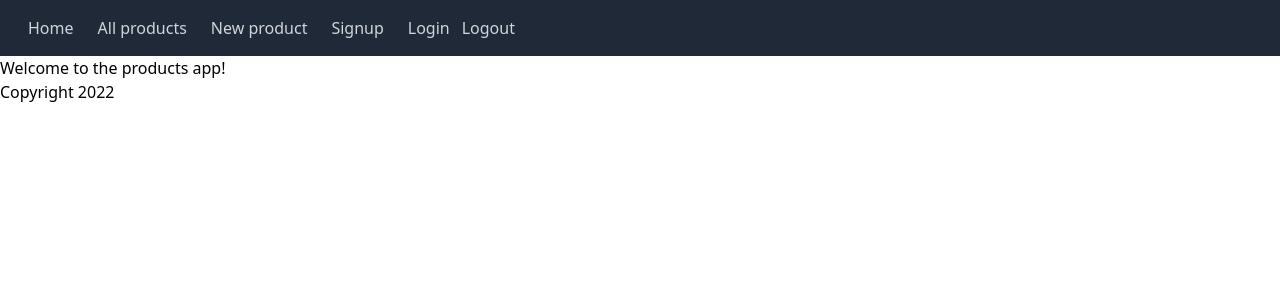
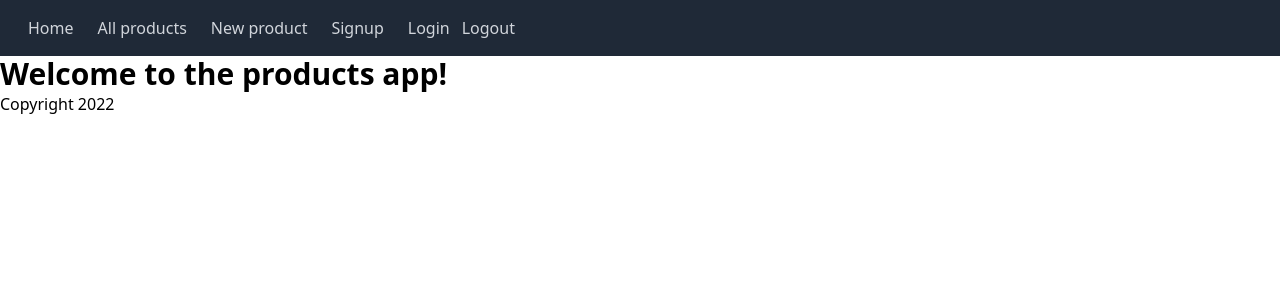
Before and after one commit to actualize-day-2024-05/demo-mini-capstone-frontend, a React (Vite) app: page / in a window 1280 px wide. Shown: the top 300 px of the page. Built offline with nearby package versions, Linux system fonts and the light colour scheme.

Commit message:
Style homepage title

```diff
--- a/src/HomePage.jsx
+++ b/src/HomePage.jsx
@@ -1,7 +1,7 @@
 export function HomePage() {
   return (
     <div>
-      <h1>Welcome to the products app!</h1>
+      <h1 className="text-3xl font-bold">Welcome to the products app!</h1>
     </div>
   );
 }
```
